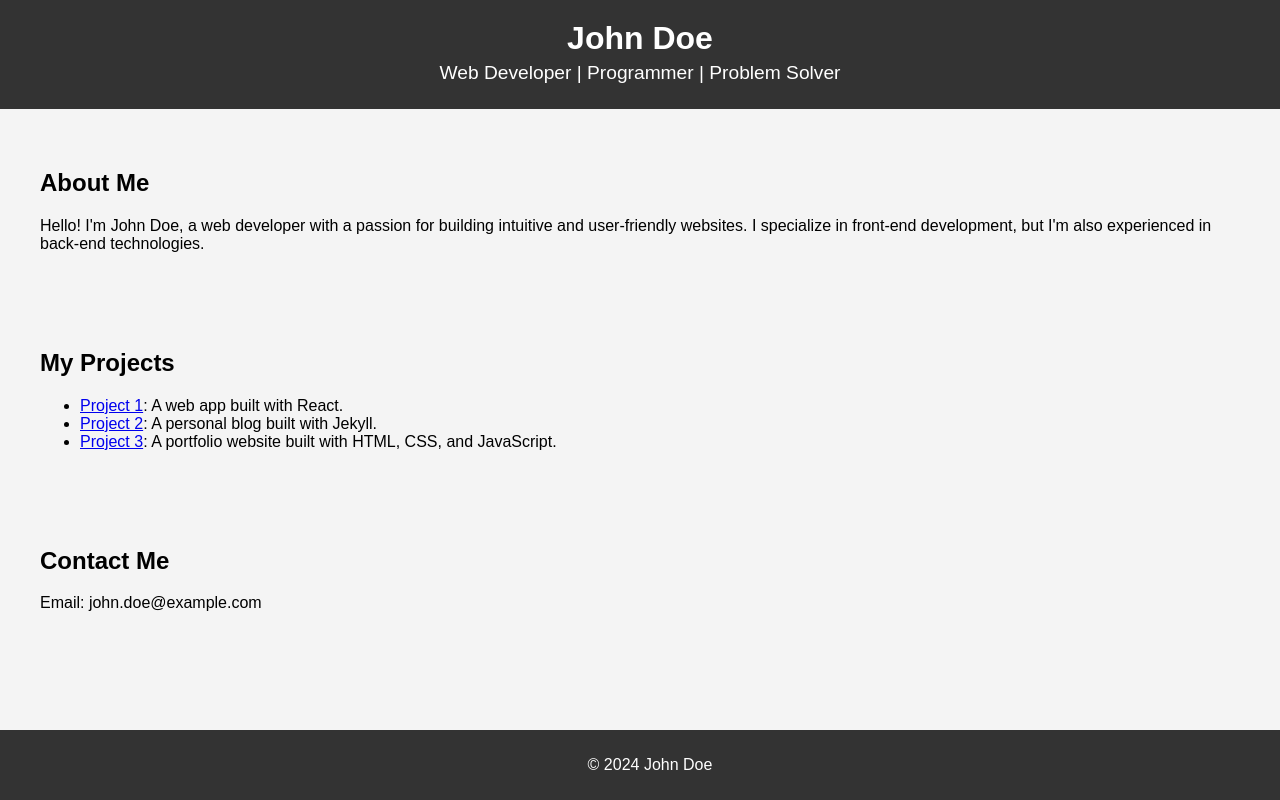
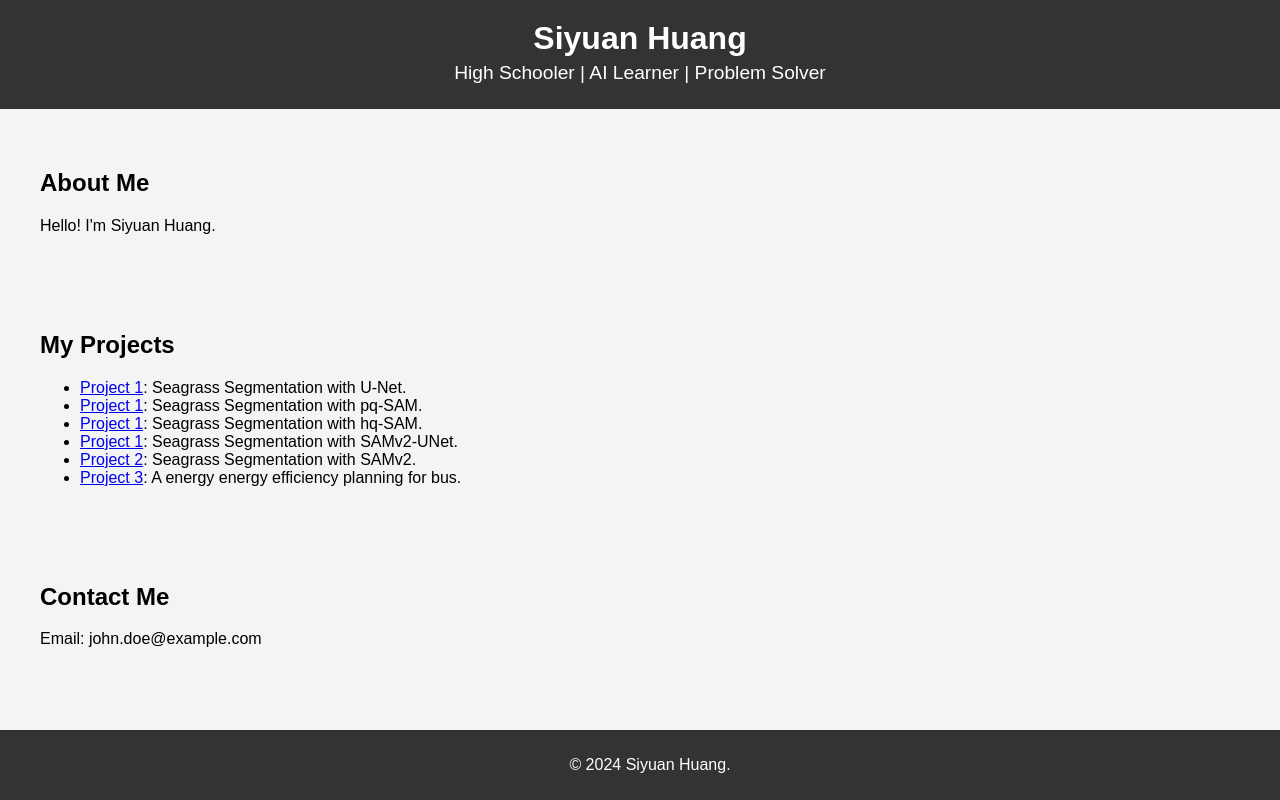
Before and after one commit to siyuan668/siyuan668.github.io, a plain HTML site: page index.html in a window 1280 px wide. Drawn offline with Linux system fonts and the light colour scheme.

Commit message:
add projects

```diff
--- a/index.html
+++ b/index.html
@@ -8,21 +8,24 @@
 </head>
 <body>
     <header>
-        <h1>John Doe</h1>
-        <p>Web Developer | Programmer | Problem Solver</p>
+        <h1>Siyuan Huang</h1>
+        <p> High Schooler | AI Learner | Problem Solver</p>
     </header>
 
     <section id="about">
         <h2>About Me</h2>
-        <p>Hello! I'm John Doe, a web developer with a passion for building intuitive and user-friendly websites. I specialize in front-end development, but I'm also experienced in back-end technologies.</p>
+        <p>Hello! I'm Siyuan Huang.</p>
     </section>
 
     <section id="projects">
         <h2>My Projects</h2>
         <ul>
-            <li><a href="https://github.com/johndoe/project1">Project 1</a>: A web app built with React.</li>
-            <li><a href="https://github.com/johndoe/project2">Project 2</a>: A personal blog built with Jekyll.</li>
-            <li><a href="https://github.com/johndoe/project3">Project 3</a>: A portfolio website built with HTML, CSS, and JavaScript.</li>
+            <li><a href="https://github.com/siyuan668/seagrass-UNet">Project 1</a>: Seagrass Segmentation with U-Net.</li>
+            <li><a href="https://github.com/siyuan668/seagram-pq-sam">Project 1</a>: Seagrass Segmentation with pq-SAM.</li>
+            <li><a href="https://github.com/siyuan668/seagrass-hq-sam">Project 1</a>: Seagrass Segmentation with hq-SAM.</li>
+            <li><a href="https://github.com/siyuan668/seagrass-sam-v2-UNet">Project 1</a>: Seagrass Segmentation with SAMv2-UNet.</li>
+            <li><a href="https://github.com/siyuan668/Seagrass-sam-v2">Project 2</a>: Seagrass Segmentation with SAMv2.</li>
+            <li><a href="https://github.com/siyuan668/energy-efficiency-RL">Project 3</a>: A energy energy efficiency planning for bus.</li>
         </ul>
     </section>
 
@@ -32,7 +35,7 @@
     </section>
 
     <footer>
-        <p>© 2024 John Doe</p>
+        <p>© 2024 Siyuan Huang.</p>
     </footer>
 </body>
 </html>
```
